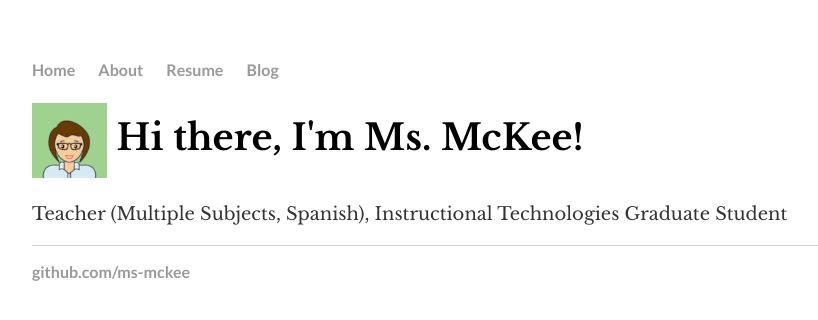
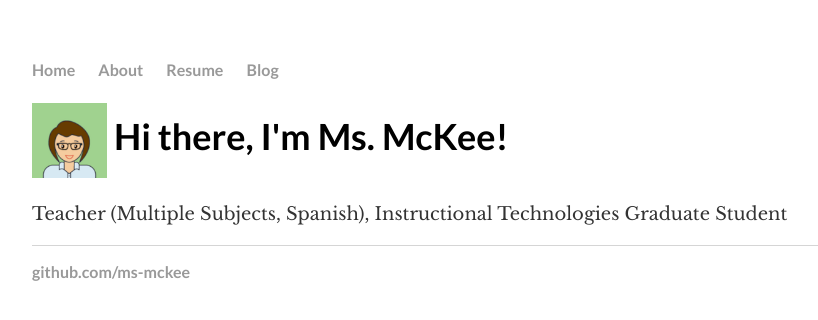
Before and after one commit to ms-mckee/ms-mckee.github.io, a Jekyll site: the page built from index.html, in a window 1280 px wide. Shown: the top 320 px of the page, without its empty margins (160-978 px from the left). Built offline with Jekyll 4.4.1, drawn with Linux system fonts in a browser that asks for light colours.

Commit message:
Update main.css

```diff
--- a/css/main.css
+++ b/css/main.css
@@ -24,7 +24,7 @@ a:hover {
 }
 h1 {
     font-size: 3em;
-    font-family: 'Libre Baskerville', serif;
+    font-family: 'Lato', 'Helvetica', 'Arial', 'Sans-Serif';
 }
 p {
     font-size: 1.5em;
```
